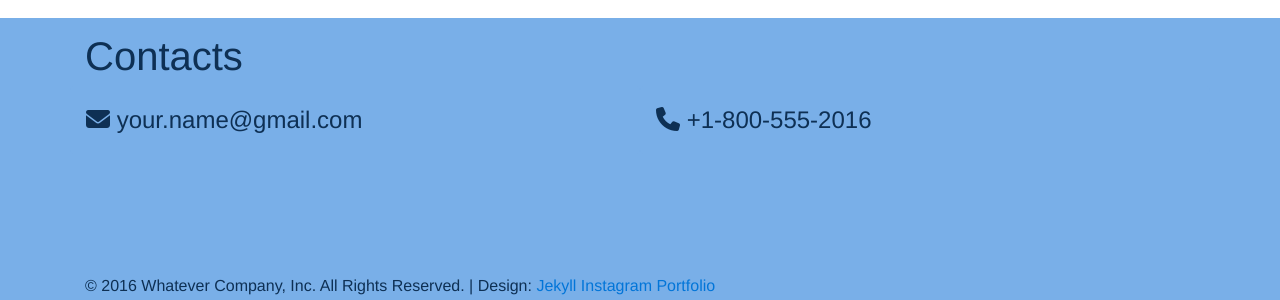
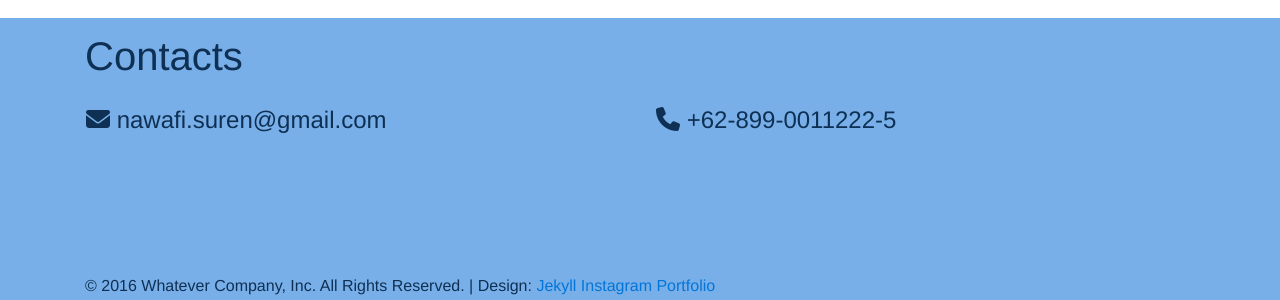
Before and after one commit to basobox/basapa, a Jekyll site: the page built from index.html, in a window 1280 px wide and 900 px high, scrolled down 539 px. Shown: the part 586-886 px from the top of the window. Built offline with Jekyll 4.4.1, drawn with Linux system fonts in a browser that asks for light colours; nearby versions of some CDN libraries.

Commit message:
Update _config.yml

```diff
--- a/_config.yml
+++ b/_config.yml
@@ -1,7 +1,7 @@
 # Site settings
 # in the templates available like {{ site.myvariable }}.
 title: Clean portfolio theme for Jekyll powered by Bootstrap 4.
-email: your-email@domain.com
+email: nawafi.suren@gmail.com
 brand: ibn suren
 headline: Inventor, Engineer and Futurist
 description: > # this means to ignore newlines until "baseurl:"
@@ -17,8 +17,8 @@ markdown: kramdown
 snapwidget: 247552
 
 # Contacts
-email: your.name@gmail.com
-phone: +1-800-555-2016
+email: nawafi.suren@gmail.com
+phone: +62-899-0011222-5
 
 # Tracking
 googleAnalitycsID: UA-83933844-1
```
